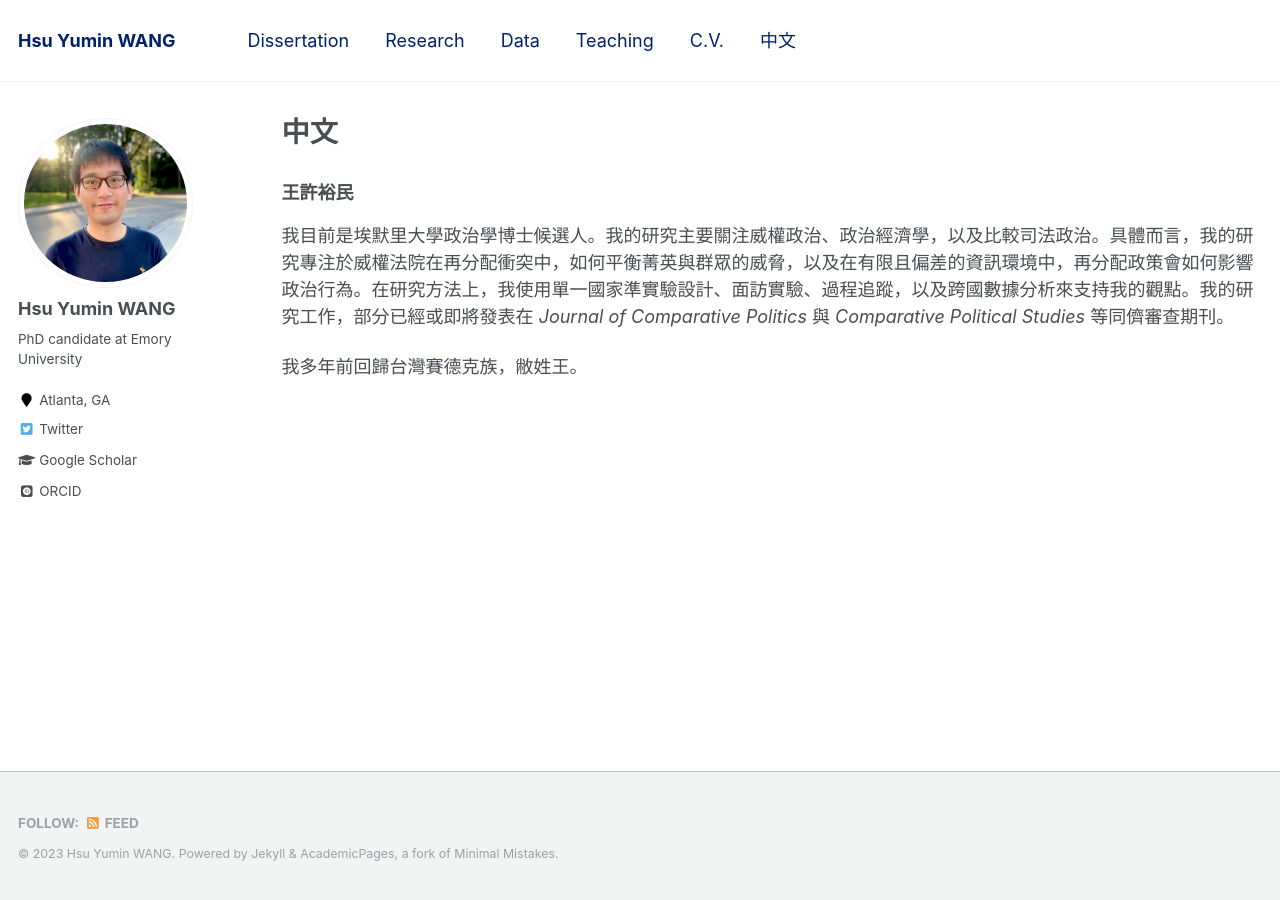
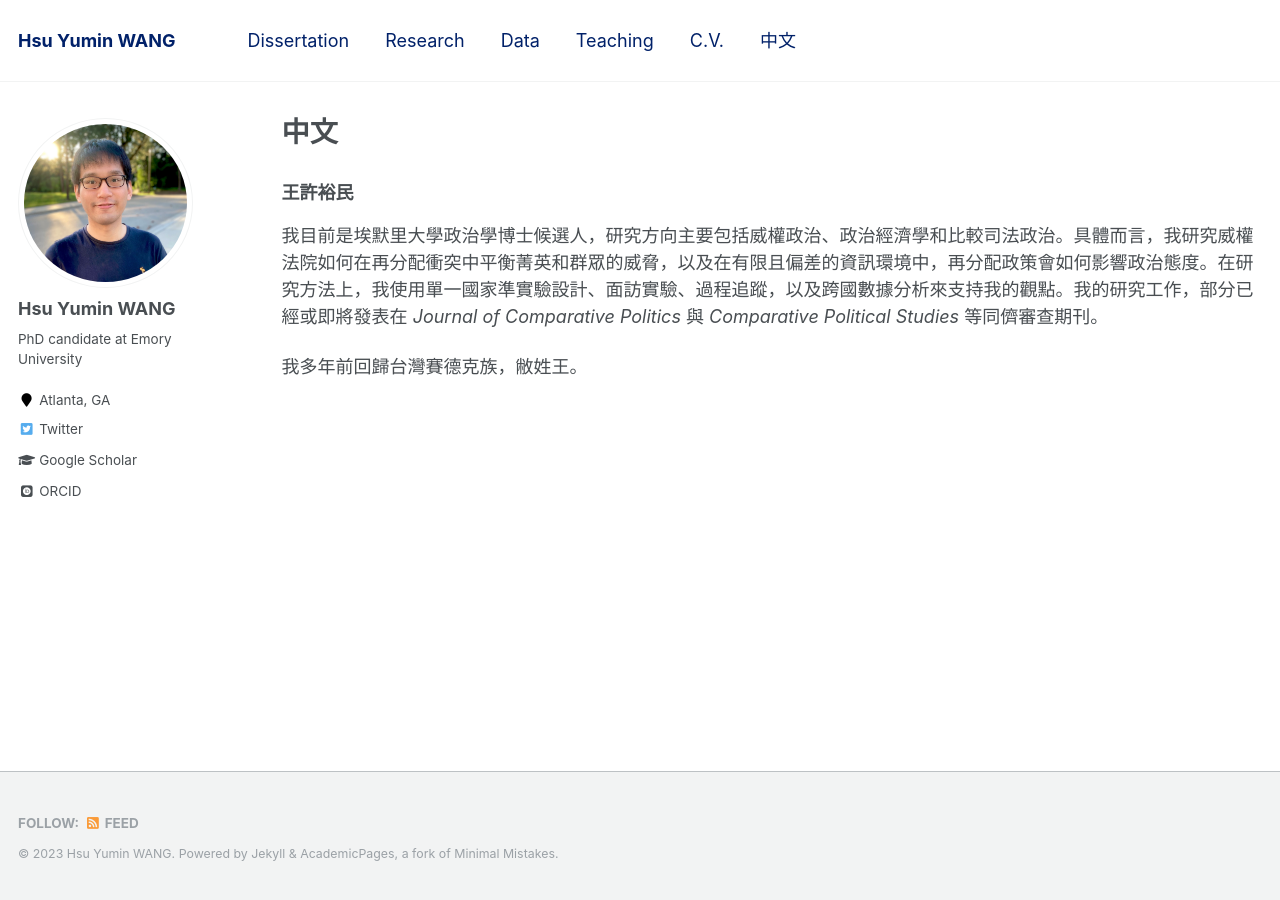
Before and after one commit to hsuyumin/hsuyumin.github.io, a Jekyll site: the page built from _pages/chinese.md, in a window 1280 px wide. Built offline with Jekyll 4.4.1, drawn with Linux system fonts in a browser that asks for light colours; some web fonts are replaced.

Commit message:
Update chinese.md

```diff
--- a/_pages/chinese.md
+++ b/_pages/chinese.md
@@ -9,6 +9,6 @@ redirect_from:
 
 ### 王許裕民
 
-我目前是埃默里大學政治學博士候選人。我的研究主要關注威權政治、政治經濟學，以及比較司法政治。具體而言，我的研究專注於威權法院在再分配衝突中，如何平衡菁英與群眾的威脅，以及在有限且偏差的資訊環境中，再分配政策會如何影響政治行為。在研究方法上，我使用單一國家準實驗設計、面訪實驗、過程追蹤，以及跨國數據分析來支持我的觀點。我的研究工作，部分已經或即將發表在 _Journal of Comparative Politics_ 與 _Comparative Political Studies_ 等同儕審查期刊。
+我目前是埃默里大學政治學博士候選人，研究方向主要包括威權政治、政治經濟學和比較司法政治。具體而言，我研究威權法院如何在再分配衝突中平衡菁英和群眾的威脅，以及在有限且偏差的資訊環境中，再分配政策會如何影響政治態度。在研究方法上，我使用單一國家準實驗設計、面訪實驗、過程追蹤，以及跨國數據分析來支持我的觀點。我的研究工作，部分已經或即將發表在 _Journal of Comparative Politics_ 與 _Comparative Political Studies_ 等同儕審查期刊。
 
 我多年前回歸台灣賽德克族，敝姓王。
```
